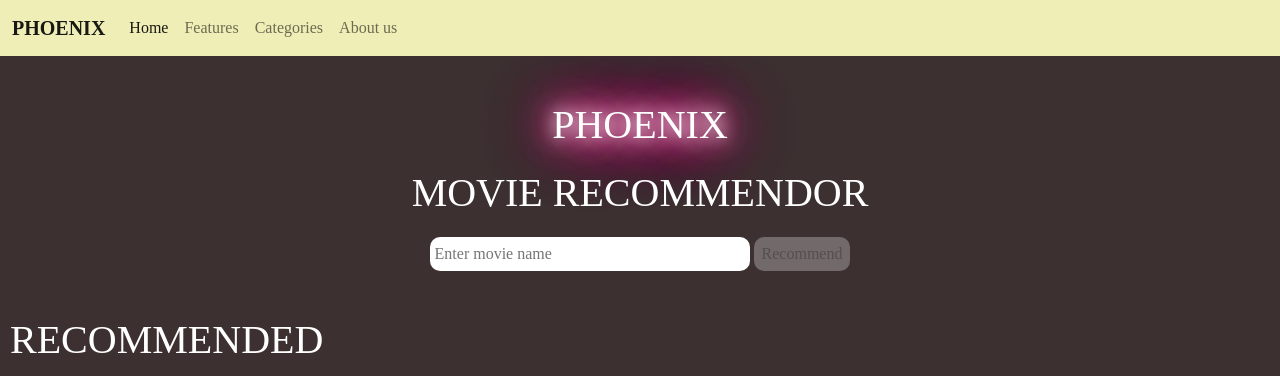
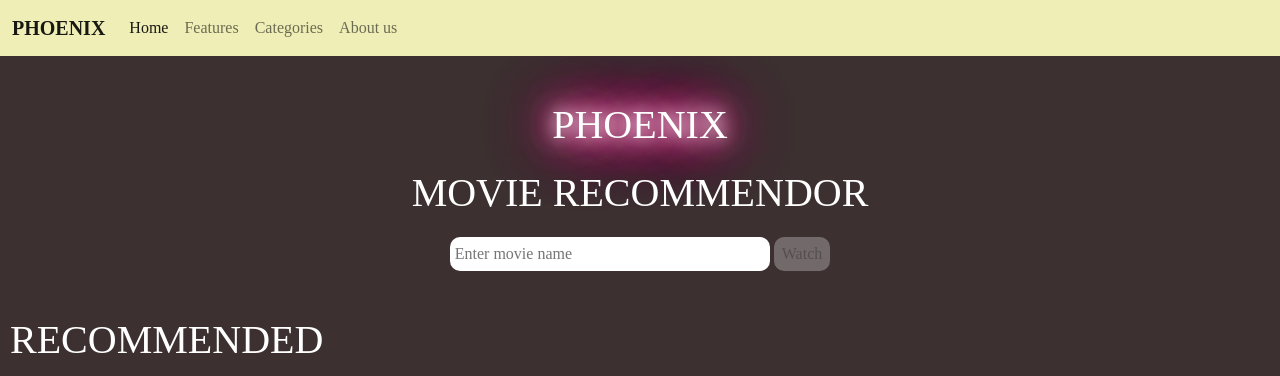
Before and after one commit to phoenix-raghav/phoenix-movie-recommendation-engine, a Flask app: page / in a window 1280 px wide. Shown: the top 376 px of the page. Run offline with Flask 2, Linux system fonts and the light colour scheme; some libraries are stand-ins or nearby versions.

Commit message:
Update index.html

```diff
--- a/templates/index.html
+++ b/templates/index.html
@@ -60,7 +60,7 @@
         </div>
         <div id="search_box">
             <input type="text" name="movie" id="autocomplete" onkeyup="stoppedTyping()" placeholder="Enter movie name">
-            <button type="submit" id="btn" class="buttons" onclick="geturl()" disabled>Recommend</button>
+            <button type="submit" id="btn" class="buttons" onclick="geturl()" disabled>Watch</button>
         </div>
 
     </div>
```
